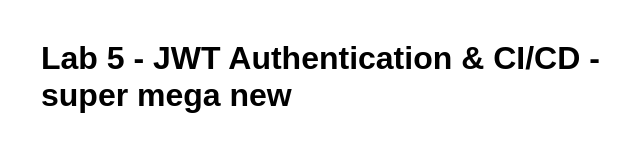
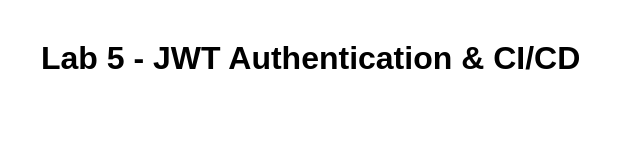
Before and after one commit to saiquwi/ws-lab5, a website: page index.html in a window 1280 px wide. Shown: the whole page, without its empty margins (299-939 px from the left). Drawn offline with Linux system fonts and the light colour scheme.

Commit message:
fix: integration tests fall, ci-cd

```diff
--- a/index.html
+++ b/index.html
@@ -16,7 +16,7 @@
 </head>
 <body>
     <div class="container">
-        <h1>Lab 5 - JWT Authentication & CI/CD - super mega new</h1>
+        <h1>Lab 5 - JWT Authentication & CI/CD</h1>
     </div>
 </body>
 </html>
```
